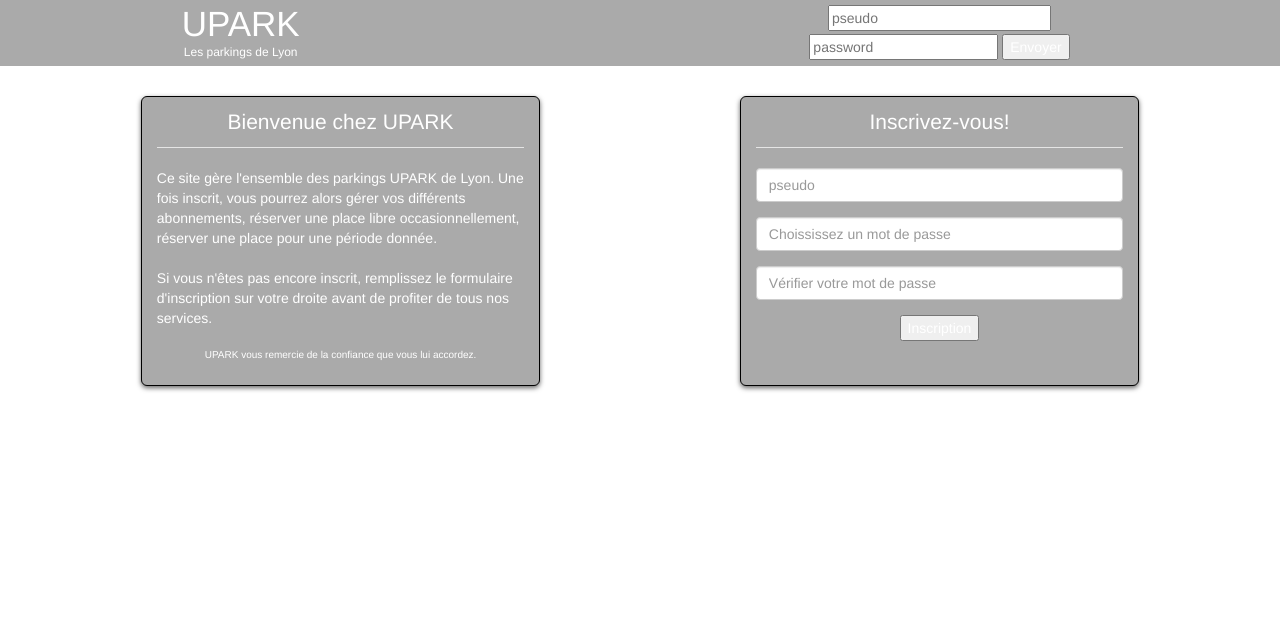
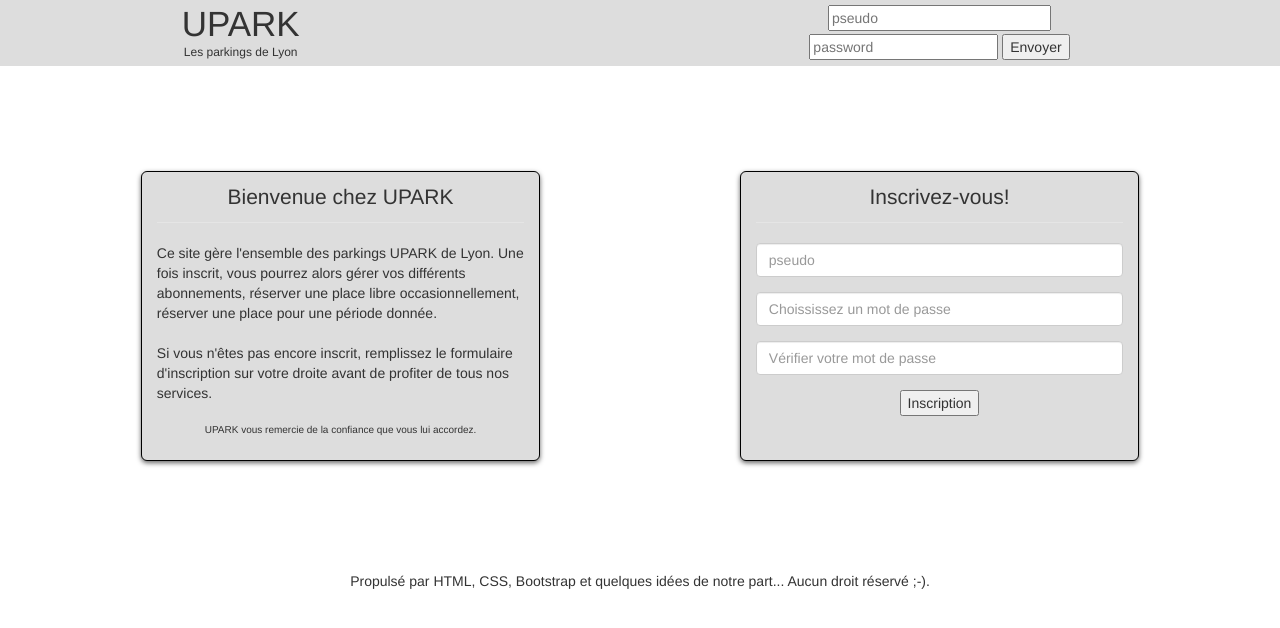
Before and after one commit to BruMaOuSen/BMOS, a PHP site: page / in a window 1280 px wide. Shown: the top 628 px of the page. Run offline with PHP 8.4, Linux system fonts and the light colour scheme.

Commit message:
Ajout footer

```diff
--- a/index.html
+++ b/index.html
@@ -55,5 +55,14 @@
 				</div>
     		</div>
     	</div>
+    	<div id="footer">
+    		<div class="container">
+    			<div class="row">
+    				<div  class="col-md-12">
+						Propulsé par HTML, CSS, Bootstrap et quelques idées de notre part... Aucun droit réservé ;-).
+    				</div>
+    			</div>
+    		</div>
+    	</div>
     </body>
 </html>
--- a/style.css
+++ b/style.css
@@ -24,7 +24,7 @@ p{
 	font-size: 12px;
 }
 
-[class*="col-"], footer {
+[class*="col-"]{
   //border: 2px solid black;
   //border-radius: 6px;
   text-align: center;
@@ -42,7 +42,7 @@ p{
 h1, h2, h3, h4, h5, ul, li, a, div, p, body {
 	margin: 0px;
 	padding: 0px;
-	color: white;
+	//color: white;
 	font-family: "Helvetica Neue",Helvetica,Arial,sans-serif;
 }
 
@@ -56,7 +56,7 @@ h1, h2, h3, h4, h5, ul, li, a, div, p, body {
 
 /*****HEADER*****/
 #header{
-	background: #AAA;
+	background: #DDD;
 	height: 61	px;
 }
 
@@ -67,13 +67,13 @@ h1, h2, h3, h4, h5, ul, li, a, div, p, body {
 
 /*****BODY*****/
 #inscription{
-	padding-top: 25px;
+	padding-top: 100px;
 }
 
 form{
 	border: 1px solid black;
   	border-radius: 6px;
-  	background: #AAA;
+  	background: #DDD;
   	box-shadow: 0 2px 5px rgba(0,0,0,0.6);
   	height: 290px;
 }
@@ -81,9 +81,17 @@ form{
 #inscription legend{
 	margin-top: 10px;
 	padding-bottom: 10px;
-	color: white;
+	//color: white;
 }
 
 #inscription button{
 	margin-bottom: 10px;
 }
+
+/*****FOOTER*****/
+#footer{
+	margin-top: 100px;
+	height: 30px;
+	//background: #DDD;
+  	//border-radius: 6px;
+}
```
